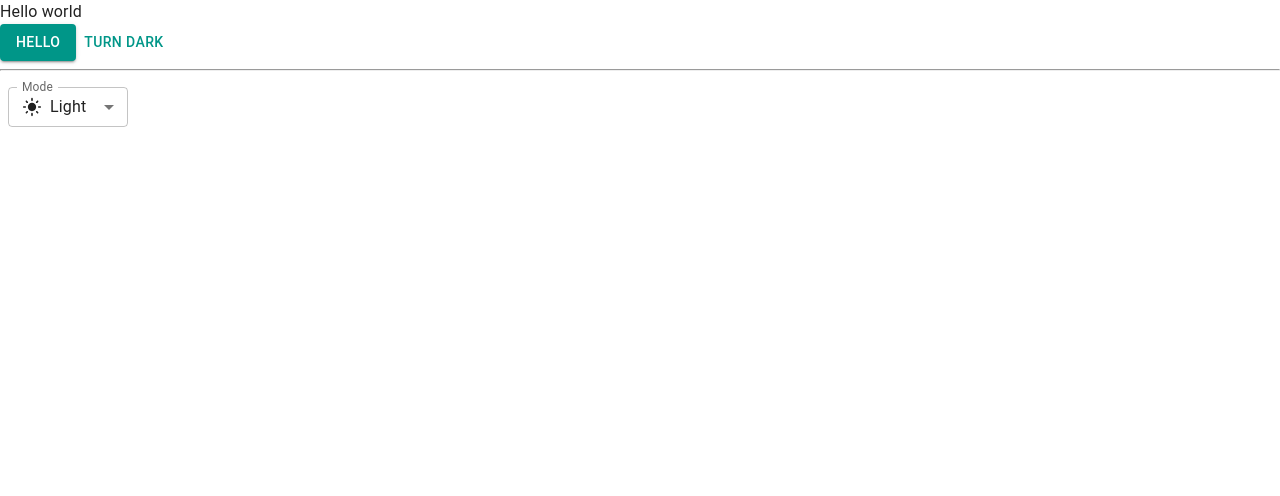
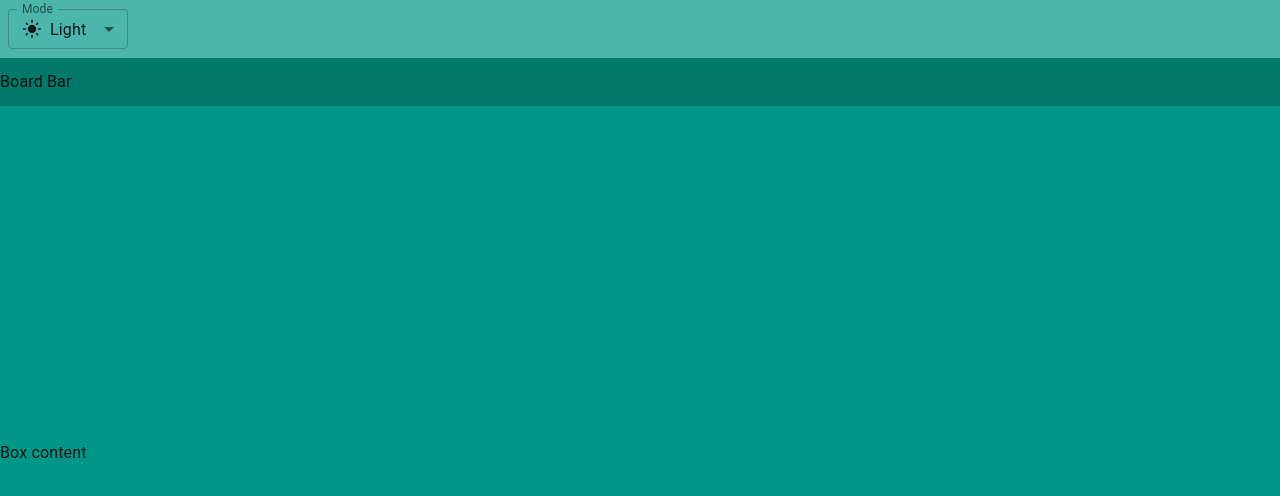
Before and after one commit to ahihison/Trello-Web, a React (Vite) app: page / in a window 1280 px wide. Shown: the top 496 px of the page. Built offline with nearby package versions, Linux system fonts and the light colour scheme.

Commit message:
Update title and styling in index.html and App.jsx, add trello theme configuration

```diff
--- a/index.html
+++ b/index.html
@@ -7,7 +7,7 @@
   <link rel="stylesheet" href="https://fonts.googleapis.com/icon?family=Material+Icons" />
 
   <meta name="viewport" content="width=device-width, initial-scale=1.0" />
-  <title>Vite + React</title>
+  <title>Trello</title>
 </head>
 
 <body>
--- a/src/App.jsx
+++ b/src/App.jsx
@@ -1,12 +1,12 @@
-import { Button, useColorScheme, useMediaQuery } from '@mui/material'
-import FormControl from '@mui/material/FormControl'
+import DarkModeOutlinedIcon from '@mui/icons-material/DarkModeOutlined'
+import LightModeIcon from '@mui/icons-material/LightMode'
+import SettingsBrightnessIcon from '@mui/icons-material/SettingsBrightness'
+import { FormControl, useColorScheme } from '@mui/material'
+import Box from '@mui/material/Box'
+import Container from '@mui/material/Container'
 import InputLabel from '@mui/material/InputLabel'
 import MenuItem from '@mui/material/MenuItem'
 import Select from '@mui/material/Select'
-import Box from '@mui/material/Box'
-import LightModeIcon from '@mui/icons-material/LightMode'
-import DarkModeOutlinedIcon from '@mui/icons-material/DarkModeOutlined'
-import SettingsBrightnessIcon from '@mui/icons-material/SettingsBrightness'
 function App() {
   function ModeSelect() {
 
@@ -27,17 +27,17 @@
         >
 
           <MenuItem value='light'>
-            <div style={{ display:'flex', alignItems:'center', gap:'8px' }}>
+            <div style={{ display: 'flex', alignItems: 'center', gap: '8px' }}>
               <LightModeIcon fontSize='small' /> Light
             </div>
           </MenuItem>
           <MenuItem value='dark'>
-            <Box sx={{ display:'flex', alignItems:'center', gap:1 }}>
-              <DarkModeOutlinedIcon fontSize='small'/> Dark
+            <Box sx={{ display: 'flex', alignItems: 'center', gap: 1 }}>
+              <DarkModeOutlinedIcon fontSize='small' /> Dark
             </Box>
           </MenuItem>
           <MenuItem value='system'>
-            <Box sx={{ display:'flex', alignItems:'center', gap:1 }}>
+            <Box sx={{ display: 'flex', alignItems: 'center', gap: 1 }}>
               <SettingsBrightnessIcon fontSize='small' /> System
             </Box>
           </MenuItem>
@@ -45,28 +45,32 @@
       </FormControl>
     )
   }
-  function ModeToggle() {
-    const { mode, setMode } = useColorScheme()
-    const prefersDarkMode = useMediaQuery('(prefers-color-scheme: dark)')
 
-
-    return (
-      <Button
-        onClick={() => {
-          setMode(mode === 'light' ? 'dark' : 'light')
-        }}
-      >
-        {mode === 'light' ? 'Turn dark' : 'Turn light'}
-      </Button>
-    )
-  }
   return (
     <>
-      <div>Hello world</div>
-      <Button variant="contained">Hello</Button>
-      <ModeToggle />
-      <hr />
-      <ModeSelect />
+      <Container disableGutters maxWidth={false} sx={{ height: '100vh' }}>
+        <Box sx={{
+          width: '100%',
+          backgroundColor: 'primary.light',
+          height: (theme) => theme.trello.boardBarHeight,
+          display: 'flex',
+          alignItems: 'center'
+        }}><ModeSelect /></Box>
+
+        <Box sx={{
+          width: '100%',
+          backgroundColor: 'primary.dark',
+          height: (theme) => theme.trello.appBarHeight,
+          display: 'flex',
+          alignItems: 'center'
+        }}>Board Bar</Box>
+        <Box sx={{ backgroundColor: 'primary.main',
+          width: '100%', display: 'flex',
+          alignItems: 'center',
+          height:(theme) => `calc(100vh - ${theme.trello.boardBarHeight} -  ${theme.trello.appBarHeight})` }}>
+          Box content
+        </Box>
+      </Container>
     </>
   )
 }
--- a/src/theme.js
+++ b/src/theme.js
@@ -1,8 +1,12 @@
-import { experimental_extendTheme as extendTheme } from '@mui/material/styles';
+import { experimental_extendTheme as extendTheme } from '@mui/material/styles'
 import { cyan, deepOrange, orange, teal } from '@mui/material/colors'
 
 // Create a theme instance.
 const theme = extendTheme({
+    trello: {
+        appBarHeight: '48px',
+        boardBarHeight: '58px'
+    },
     colorSchemes: {
         light: {
             palette: {
@@ -21,4 +25,4 @@
 
 })
 
-export default theme;
+export default theme
```
